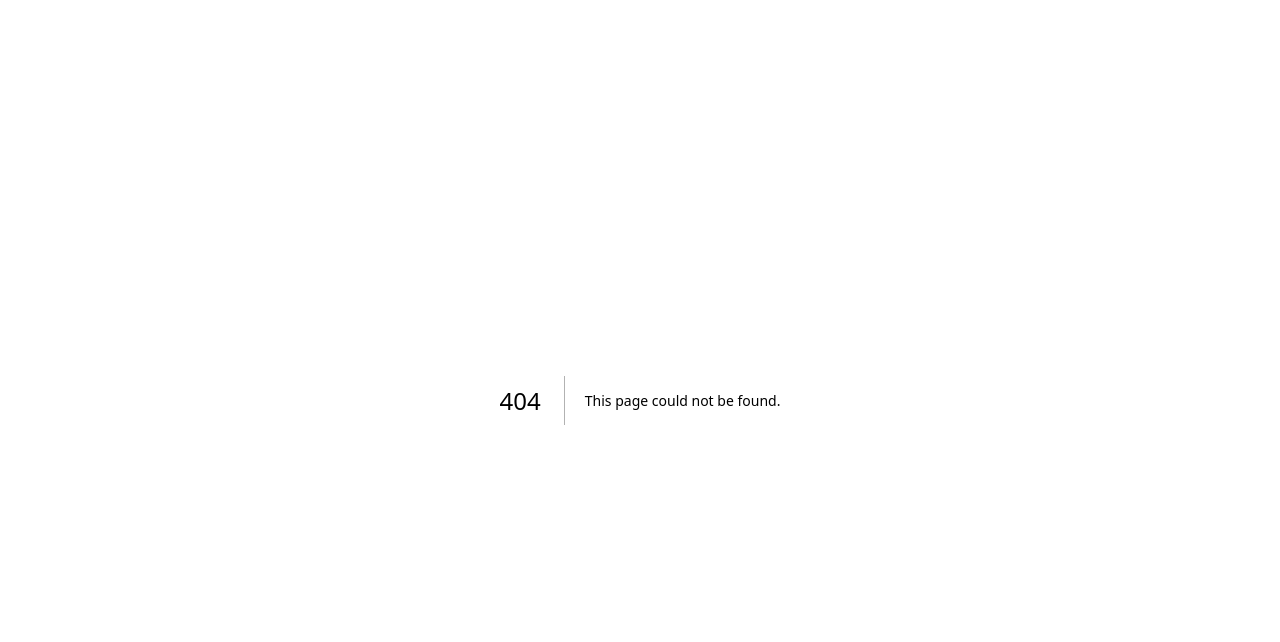
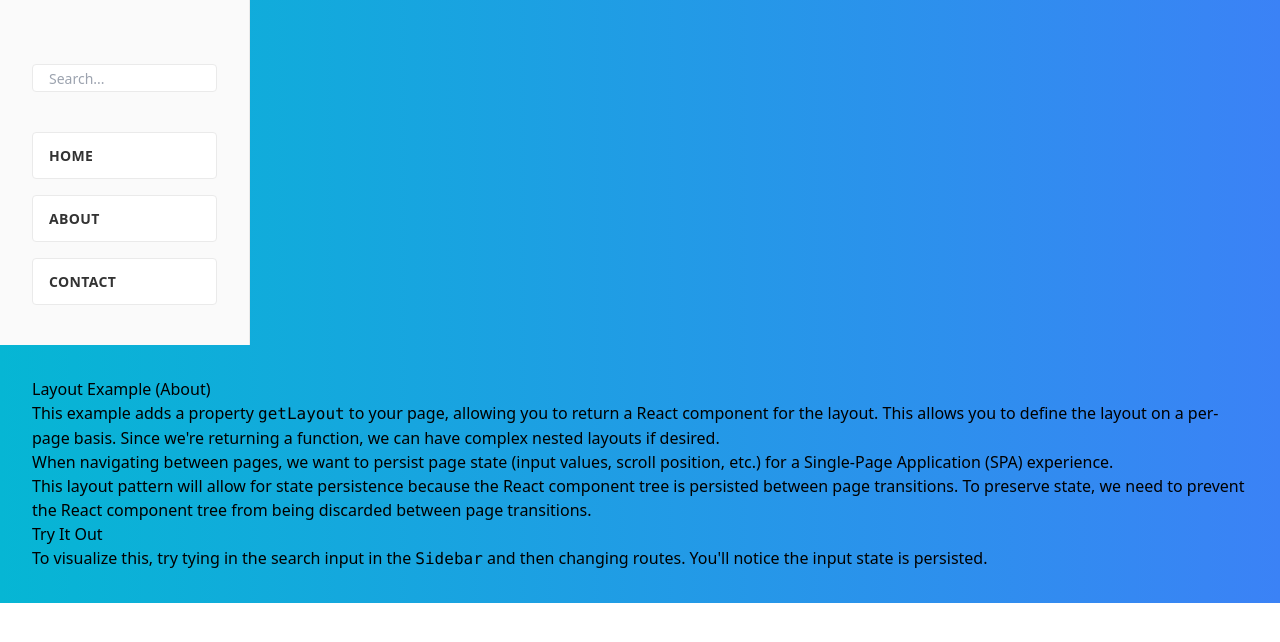
Before and after one commit to daveclickdealer/click-web-car-supermarket, a Next.js app: page /about in a window 1280 px wide. Before the commit this address had no page. Shown: the top 642 px of the page. Built offline with nearby package versions, Linux system fonts and the light colour scheme.

Commit message:
feat: implamented layout

```diff
--- a/components/cards/cat/CatCard.module.css
+++ b/components/cards/cat/CatCard.module.css
@@ -1,8 +1,8 @@
 @import url("https://fonts.googleapis.com/css2?family=Quicksand:wght@300..700&display=swap");
 
-.container {
+/* .container {
   margin: 1rem;
-}
+} */
 
 .container * {
   box-sizing: border-box;
@@ -20,7 +20,7 @@
   font-family: "Quicksand", sans-serif;
   display: flex;
   flex-direction: column;
-  width: clamp(20rem, calc(20rem + 2vw), 22rem);
+  width: 100%;
   overflow: hidden;
   box-shadow: 0 0.1rem 1rem rgba(0, 0, 0, 0.1);
   border-radius: 1em;
--- /dev/null
+++ b/components/layouts/primary/PrimaryLayout.mocks.ts
@@ -0,0 +1,9 @@
+import { IPrimaryLayout } from './PrimaryLayout';
+
+const base: IPrimaryLayout = {
+  children: '{{component}}',
+};
+
+export const mockPrimaryLayoutProps = {
+  base,
+};
--- /dev/null
+++ b/components/layouts/primary/PrimaryLayout.module.css
@@ -0,0 +1,7 @@
+.main {
+  @apply bg-gradient-to-r from-cyan-500 to-blue-500;
+}
+
+.main > section {
+  padding: 32px;
+}
--- /dev/null
+++ b/components/layouts/primary/PrimaryLayout.tsx
@@ -0,0 +1,17 @@
+import Head from "next/head";
+import styles from "./PrimaryLayout.module.css";
+
+export interface IPrimaryLayout {}
+
+const PrimaryLayout: React.FC<IPrimaryLayout> = ({ children }) => {
+  return (
+    <>
+      <Head>
+        <title>Primary Layout Example</title>
+      </Head>
+      <main className={styles.main}>{children}</main>
+    </>
+  );
+};
+
+export default PrimaryLayout;
--- /dev/null
+++ b/components/layouts/sidebar/SidebarLayout.mocks.ts
@@ -0,0 +1,9 @@
+import { ISidebarLayout } from "./SidebarLayout";
+
+const base: ISidebarLayout = {
+  children: "{{component}}",
+};
+
+export const mockSidebarLayoutProps = {
+  base,
+};
--- /dev/null
+++ b/components/layouts/sidebar/SidebarLayout.module.css
@@ -0,0 +1,39 @@
+.nav {
+  height: 100%;
+  display: flex;
+  flex-direction: column;
+  width: 250px;
+  background-color: #fafafa;
+  padding: 32px;
+  border-right: 1px solid #eaeaea;
+}
+
+.nav > a {
+  margin: 8px 0;
+  text-decoration: none;
+  background: white;
+  border-radius: 4px;
+  font-size: 14px;
+  padding: 12px 16px;
+  text-transform: uppercase;
+  font-weight: 600;
+  letter-spacing: 0.025em;
+  color: #333;
+  border: 1px solid #eaeaea;
+  transition: all 0.125s ease;
+}
+
+.nav > a:hover {
+  background-color: #eaeaea;
+}
+
+.input {
+  margin: 32px 0;
+  text-decoration: none;
+  background: white;
+  border-radius: 4px;
+  border: 1px solid #eaeaea;
+  font-size: 14px;
+  padding: 8px 16px;
+  height: 28px;
+}
--- /dev/null
+++ b/components/layouts/sidebar/SidebarLayout.tsx
@@ -0,0 +1,23 @@
+import Link from "next/link";
+import styles from "./SidebarLayout.module.css";
+
+export interface ISidebarLayout {}
+
+const SidebarLayout: React.FC<ISidebarLayout> = () => {
+  return (
+    <nav className={styles.nav}>
+      <input className={styles.input} placeholder="Search..." />
+      <Link href="/">
+        <a>Home</a>
+      </Link>
+      <Link href="/about">
+        <a>About</a>
+      </Link>
+      <Link href="/contact">
+        <a>Contact</a>
+      </Link>
+    </nav>
+  );
+};
+
+export default SidebarLayout;
--- a/pages/_app.tsx
+++ b/pages/_app.tsx
@@ -1,6 +1,16 @@
-import "@/styles/globals.css";
 import type { AppProps } from "next/app";
+import "../styles/globals.css";
+import { NextPageWithLayout } from "./pages";
 
-export default function App({ Component, pageProps }: AppProps) {
-  return <Component {...pageProps} />;
+interface AppPropsWithLayout extends AppProps {
+  Component: NextPageWithLayout;
 }
+
+function MyApp({ Component, pageProps }: AppPropsWithLayout) {
+  // Use the layout defined at the page level, if available
+  const getLayout = Component.getLayout || ((page: any) => page);
+
+  return getLayout(<Component {...pageProps} />);
+}
+
+export default MyApp;
--- a/pages/_document.tsx
+++ b/pages/_document.tsx
@@ -1,9 +1,17 @@
-import { Html, Head, Main, NextScript } from "next/document";
+import Document, { Head, Html, Main, NextScript } from "next/document";
 
-export default function Document() {
+class MyDocument extends Document {
+  render() {
     return (
-    <Html lang="en">
-      <Head />
+      <Html>
+        <Head>
+          <link rel="preconnect" href="https://fonts.googleapis.com" />
+          <link rel="preconnect" href="https://fonts.gstatic.com" />
+          <link
+            href="https://fonts.googleapis.com/css2?family=Quicksand:wght@300..700&display=swap"
+            rel="stylesheet"
+          />
+        </Head>
         <body>
           <Main />
           <NextScript />
@@ -11,3 +19,6 @@
       </Html>
     );
   }
+}
+
+export default MyDocument;
--- /dev/null
+++ b/pages/about.tsx
@@ -0,0 +1,45 @@
+import PrimaryLayout from "../components/layouts/primary/PrimaryLayout";
+import SidebarLayout from "../components/layouts/sidebar/SidebarLayout";
+import { NextPageWithLayout } from "./pages";
+
+const About: NextPageWithLayout = () => {
+  return (
+    <section>
+      <h2>Layout Example (About)</h2>
+      <p>
+        This example adds a property <code>getLayout</code> to your page,
+        allowing you to return a React component for the layout. This allows you
+        to define the layout on a per-page basis. Since we&apos;re returning a
+        function, we can have complex nested layouts if desired.
+      </p>
+      <p>
+        When navigating between pages, we want to persist page state (input
+        values, scroll position, etc.) for a Single-Page Application (SPA)
+        experience.
+      </p>
+      <p>
+        This layout pattern will allow for state persistence because the React
+        component tree is persisted between page transitions. To preserve state,
+        we need to prevent the React component tree from being discarded between
+        page transitions.
+      </p>
+      <h3>Try It Out</h3>
+      <p>
+        To visualize this, try tying in the search input in the{" "}
+        <code>Sidebar</code> and then changing routes. You&apos;ll notice the
+        input state is persisted.
+      </p>
+    </section>
+  );
+};
+
+export default About;
+
+About.getLayout = (page: any) => {
+  return (
+    <PrimaryLayout>
+      <SidebarLayout />
+      {page}
+    </PrimaryLayout>
+  );
+};
--- a/styles/Home.module.css
+++ /dev/null
@@ -1,278 +0,0 @@
-.main {
-  display: flex;
-  flex-direction: column;
-  justify-content: space-between;
-  align-items: center;
-  padding: 6rem;
-  min-height: 100vh;
-}
-
-.description {
-  display: inherit;
-  justify-content: inherit;
-  align-items: inherit;
-  font-size: 0.85rem;
-  max-width: var(--max-width);
-  width: 100%;
-  z-index: 2;
-  font-family: var(--font-mono);
-}
-
-.description a {
-  display: flex;
-  justify-content: center;
-  align-items: center;
-  gap: 0.5rem;
-}
-
-.description p {
-  position: relative;
-  margin: 0;
-  padding: 1rem;
-  background-color: rgba(var(--callout-rgb), 0.5);
-  border: 1px solid rgba(var(--callout-border-rgb), 0.3);
-  border-radius: var(--border-radius);
-}
-
-.code {
-  font-weight: 700;
-  font-family: var(--font-mono);
-}
-
-.grid {
-  display: grid;
-  grid-template-columns: repeat(4, minmax(25%, auto));
-  width: var(--max-width);
-  max-width: 100%;
-}
-
-.card {
-  padding: 1rem 1.2rem;
-  border-radius: var(--border-radius);
-  background: rgba(var(--card-rgb), 0);
-  border: 1px solid rgba(var(--card-border-rgb), 0);
-  transition: background 200ms, border 200ms;
-}
-
-.card span {
-  display: inline-block;
-  transition: transform 200ms;
-}
-
-.card h2 {
-  font-weight: 600;
-  margin-bottom: 0.7rem;
-}
-
-.card p {
-  margin: 0;
-  opacity: 0.6;
-  font-size: 0.9rem;
-  line-height: 1.5;
-  max-width: 30ch;
-}
-
-.center {
-  display: flex;
-  justify-content: center;
-  align-items: center;
-  position: relative;
-  padding: 4rem 0;
-}
-
-.center::before {
-  background: var(--secondary-glow);
-  border-radius: 50%;
-  width: 480px;
-  height: 360px;
-  margin-left: -400px;
-}
-
-.center::after {
-  background: var(--primary-glow);
-  width: 240px;
-  height: 180px;
-  z-index: -1;
-}
-
-.center::before,
-.center::after {
-  content: "";
-  left: 50%;
-  position: absolute;
-  filter: blur(45px);
-  transform: translateZ(0);
-}
-
-.logo,
-.thirteen {
-  position: relative;
-}
-
-.thirteen {
-  display: flex;
-  justify-content: center;
-  align-items: center;
-  width: 75px;
-  height: 75px;
-  padding: 25px 10px;
-  margin-left: 16px;
-  transform: translateZ(0);
-  border-radius: var(--border-radius);
-  overflow: hidden;
-  box-shadow: 0px 2px 8px -1px #0000001a;
-}
-
-.thirteen::before,
-.thirteen::after {
-  content: "";
-  position: absolute;
-  z-index: -1;
-}
-
-/* Conic Gradient Animation */
-.thirteen::before {
-  animation: 6s rotate linear infinite;
-  width: 200%;
-  height: 200%;
-  background: var(--tile-border);
-}
-
-/* Inner Square */
-.thirteen::after {
-  inset: 0;
-  padding: 1px;
-  border-radius: var(--border-radius);
-  background: linear-gradient(
-    to bottom right,
-    rgba(var(--tile-start-rgb), 1),
-    rgba(var(--tile-end-rgb), 1)
-  );
-  background-clip: content-box;
-}
-
-/* Enable hover only on non-touch devices */
-@media (hover: hover) and (pointer: fine) {
-  .card:hover {
-    background: rgba(var(--card-rgb), 0.1);
-    border: 1px solid rgba(var(--card-border-rgb), 0.15);
-  }
-
-  .card:hover span {
-    transform: translateX(4px);
-  }
-}
-
-@media (prefers-reduced-motion) {
-  .thirteen::before {
-    animation: none;
-  }
-
-  .card:hover span {
-    transform: none;
-  }
-}
-
-/* Mobile */
-@media (max-width: 700px) {
-  .content {
-    padding: 4rem;
-  }
-
-  .grid {
-    grid-template-columns: 1fr;
-    margin-bottom: 120px;
-    max-width: 320px;
-    text-align: center;
-  }
-
-  .card {
-    padding: 1rem 2.5rem;
-  }
-
-  .card h2 {
-    margin-bottom: 0.5rem;
-  }
-
-  .center {
-    padding: 8rem 0 6rem;
-  }
-
-  .center::before {
-    transform: none;
-    height: 300px;
-  }
-
-  .description {
-    font-size: 0.8rem;
-  }
-
-  .description a {
-    padding: 1rem;
-  }
-
-  .description p,
-  .description div {
-    display: flex;
-    justify-content: center;
-    position: fixed;
-    width: 100%;
-  }
-
-  .description p {
-    align-items: center;
-    inset: 0 0 auto;
-    padding: 2rem 1rem 1.4rem;
-    border-radius: 0;
-    border: none;
-    border-bottom: 1px solid rgba(var(--callout-border-rgb), 0.25);
-    background: linear-gradient(
-      to bottom,
-      rgba(var(--background-start-rgb), 1),
-      rgba(var(--callout-rgb), 0.5)
-    );
-    background-clip: padding-box;
-    backdrop-filter: blur(24px);
-  }
-
-  .description div {
-    align-items: flex-end;
-    pointer-events: none;
-    inset: auto 0 0;
-    padding: 2rem;
-    height: 200px;
-    background: linear-gradient(
-      to bottom,
-      transparent 0%,
-      rgb(var(--background-end-rgb)) 40%
-    );
-    z-index: 1;
-  }
-}
-
-/* Tablet and Smaller Desktop */
-@media (min-width: 701px) and (max-width: 1120px) {
-  .grid {
-    grid-template-columns: repeat(2, 50%);
-  }
-}
-
-@media (prefers-color-scheme: dark) {
-  .vercelLogo {
-    filter: invert(1);
-  }
-
-  .logo,
-  .thirteen img {
-    filter: invert(1) drop-shadow(0 0 0.3rem #ffffff70);
-  }
-}
-
-@keyframes rotate {
-  from {
-    transform: rotate(360deg);
-  }
-  to {
-    transform: rotate(0deg);
-  }
-}
```
Also changed, not shown: pages/pages.d.ts (added, +7 -0 lines), 2 other files (tests, documents, lock files or other folders). Lines whose indentation alone changed are shown as unchanged.
